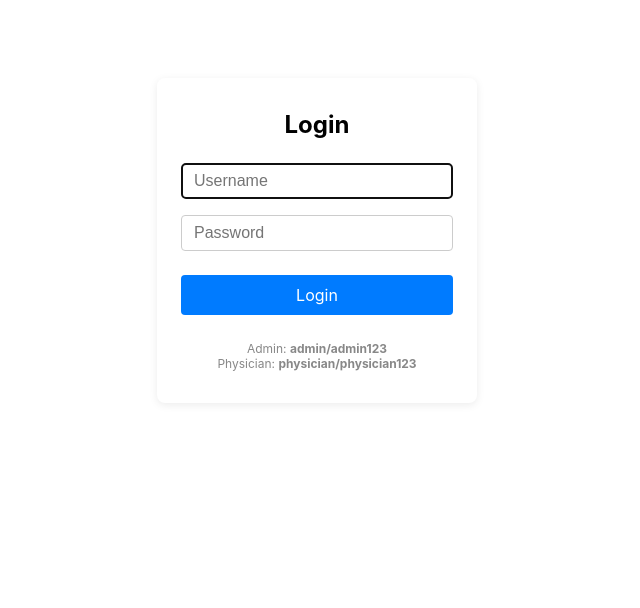
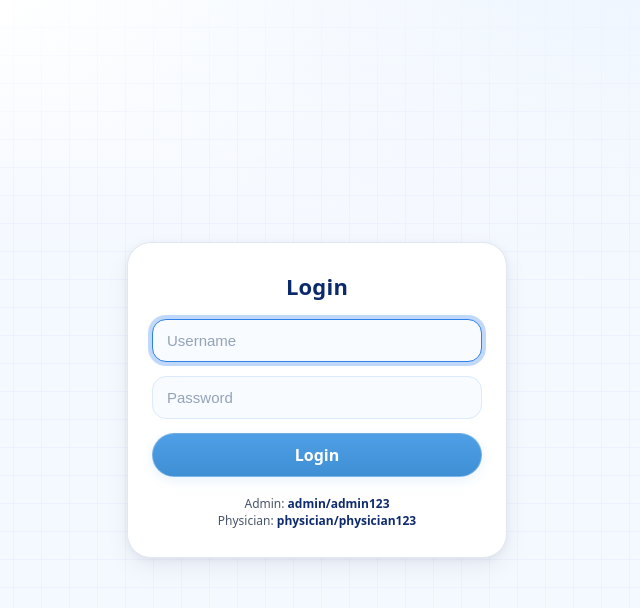
Before and after one commit to akbowen/ru-health-hack-2025, a React (Create React App) app in the folder frontend/: page / in a window 1280 px wide. Shown: the top 608 px of the page, without its empty margins (323-963 px from the left). Built offline with nearby package versions, Linux system fonts and the light colour scheme; no server answers.

Commit message:
login ui and logout

```diff
--- a/frontend/src/App.css
+++ b/frontend/src/App.css
@@ -189,7 +189,7 @@ button {
 .action-row{
   display: flex;
   gap: 10px;
-  margin: 0 0 14px 0;
+  margin: 50px 0 14px 0;
 }
 
 /* Physician debug banner */
--- a/frontend/src/App.tsx
+++ b/frontend/src/App.tsx
@@ -297,7 +297,7 @@ function App() {
       <header className="App-header">
         <h1>Provider Schedule Calendar</h1>
         <p>View and manage provider schedules across different sites</p>
-        <button className="btn btn-ghost logout-btn" onClick={handleLogout}>
+        <button className="logout-btn" onClick={handleLogout}>
           Logout
         </button>
         <nav className="admin-tabs" style={{ marginTop: 20 }}>
--- a/frontend/src/components/Login.css
+++ b/frontend/src/components/Login.css
@@ -1,60 +1,177 @@
-.login-container {
-  display: flex;
-  justify-content: center;
-  align-items: center;
-  min-height: 60vh;
+/* =========
+   Healthcare Login — Light, Calm, and Accessible
+   Palette: soft blues & neutrals; rounded controls; gentle shadows
+   ========= */
+
+:root {
+  --hc-bg: #f4f8ff;
+  --hc-bg-accent: #eaf3ff;
+  --hc-card: #ffffff;
+  --hc-text: #0f172a;          /* slate-900 */
+  --hc-muted: #475569;         /* slate-600 */
+  --hc-border: #e2e8f0;        /* slate-200 */
+  --hc-primary: #2f80ed;       /* calm medical blue */
+  --hc-primary-600: #1f6fe0;
+  --hc-primary-700: #185bb7;
+  --hc-focus: rgba(47, 128, 237, 0.3);
+  --hc-error: #b00020;
+  --hc-error-bg: #ffeaea;
+  --radius-lg: 18px;
+  --radius-xl: 24px;
+  --radius-pill: 9999px;
+  --shadow-soft: 0 10px 24px rgba(15, 23, 42, 0.06), 0 2px 8px rgba(15, 23, 42, 0.05);
+  --shadow-focus: 0 0 0 4px var(--hc-focus);
 }
 
-.login-form {
-  background: #fff;
-  border-radius: 8px;
-  box-shadow: 0 2px 8px rgba(0,0,0,0.08);
-  padding: 32px 24px;
-  width: 320px;
+*,
+*::before,
+*::after { box-sizing: border-box; }
+
+html, body {
+  height: 100%;
+  background: var(--hc-bg);
+  color: var(--hc-text);
+  font-family: ui-sans-serif, system-ui, -apple-system, Segoe UI, Roboto, Helvetica, Arial, "Apple Color Emoji", "Segoe UI Emoji";
+}
+
+/* Subtle medical background: soft radial + grid */
+.login-page {
+  min-height: 100vh;
+  padding: 32px 16px;
+  display: flex;
+  align-items: center;
+  justify-content: center;
+  background:
+    radial-gradient(1200px 600px at 80% -10%, var(--hc-bg-accent) 0%, transparent 60%) no-repeat,
+    linear-gradient(180deg, #ffffff 0%, var(--hc-bg) 30%, var(--hc-bg) 100%);
+  position: relative;
+}
+
+.login-page::before {
+  content: "";
+  position: absolute;
+  inset: 0;
+  background-image:
+    linear-gradient(0deg, rgba(99, 102, 241, 0.04) 1px, transparent 1px),
+    linear-gradient(90deg, rgba(99, 102, 241, 0.04) 1px, transparent 1px);
+  background-size: 28px 28px, 28px 28px;
+  mask-image: radial-gradient(60% 60% at 50% 50%, #000 60%, transparent 100%);
+  pointer-events: none;
+}
+
+/* Card */
+.login-card {
+  width: 100%;
+  max-width: 380px;
+  background: var(--hc-card);
+  border: 1px solid var(--hc-border);
+  border-radius: var(--radius-xl);
+  box-shadow: var(--shadow-soft);
+  padding: 28px 24px;
   display: flex;
   flex-direction: column;
-  gap: 16px;
+  gap: 14px;
+  position: relative;
 }
 
-.login-form h2 {
-  margin: 0 0 8px 0;
+/* Title */
+.title {
+  margin: 0 0 4px 0;
+  text-align: center;
+  font-size: 22px;
+  font-weight: 700;
+  letter-spacing: 0.2px;
+  color: #0b2a6b;
+}
+
+/* Inputs */
+.input {
+  width: 100%;
+  padding: 12px 14px;
+  border: 1px solid #dbeafe;         /* light blue border */
+  background: #f8fbff;               /* very light blue fill */
+  border-radius: 14px;                /* curved shape */
+  font-size: 15px;
+  outline: none;
+  transition: box-shadow 160ms ease, border-color 160ms ease, background 160ms ease, transform 80ms ease;
+}
+
+.input::placeholder {
+  color: #94a3b8;                     /* slate-400 */
+}
+
+.input:hover {
+  background: #f1f7ff;
+  border-color: #c7e0ff;
+}
+
+.input:focus {
+  border-color: var(--hc-primary);
+  box-shadow: var(--shadow-focus);
+}
+
+/* Button */
+.btn {
+  display: inline-flex;
+  align-items: center;
+  justify-content: center;
+  gap: 8px;
+  width: 100%;
+  border: none;
+  cursor: pointer;
+  padding: 12px 16px;
+  font-size: 16px;
+  font-weight: 600;
+  transition: transform 80ms ease, box-shadow 160ms ease, background-color 160ms ease;
+  border-radius: var(--radius-pill);       /* pill/curved */
+}
+
+.btn-primary {
+  background: linear-gradient(180deg, var(--hc-primary) 0%, var(--hc-primary-600) 100%);
+  color: #fff;
+  box-shadow: 0 6px 16px rgba(47, 128, 237, 0.25);
+}
+
+.btn-primary:hover {
+  transform: translateY(-1px);
+  background: linear-gradient(180deg, var(--hc-primary-600) 0%, var(--hc-primary-700) 100%);
+  box-shadow: 0 10px 22px rgba(47, 128, 237, 0.30);
+}
+
+.btn-primary:active {
+  transform: translateY(0);
+  box-shadow: 0 4px 12px rgba(47, 128, 237, 0.22);
+}
+
+/* Error */
+.alert {
+  border-radius: 12px;
+  padding: 10px 12px;
+  font-size: 14px;
   text-align: center;
 }
 
-.login-form input {
-  padding: 8px 12px;
-  border: 1px solid #ccc;
-  border-radius: 4px;
-  font-size: 16px;
+.alert-error {
+  color: var(--hc-error);
+  background: var(--hc-error-bg);
+  border: 1px solid #ffc7c7;
 }
 
-.login-form button {
-  background: #007bff;
-  color: #fff;
-  border: none;
-  border-radius: 4px;
-  padding: 10px 0;
-  font-size: 16px;
-  cursor: pointer;
-  margin-top: 8px;
+/* Hint */
+.muted-hint {
+  margin-top: 4px;
+  text-align: center;
+  font-size: 12px;
+  color: var(--hc-muted);
 }
 
-.login-form button:hover {
-  background: #0056b3;
+.muted-hint b {
+  color: #0f2b6f;
+  font-weight: 700;
 }
 
-.login-error {
-  color: #b00020;
-  background: #ffeaea;
-  border-radius: 4px;
-  padding: 6px 10px;
-  margin-bottom: 8px;
-  text-align: center;
+/* Small screens tweaks */
+@media (max-width: 360px) {
+  .login-card { padding: 24px 18px; }
+  .title { font-size: 20px; }
 }
-
-.login-hint {
-  font-size: 12px;
-  color: #888;
-  margin-top: 10px;
-  text-align: center;
-}
--- a/frontend/src/components/Login.tsx
+++ b/frontend/src/components/Login.tsx
@@ -22,11 +22,12 @@ const Login: React.FC<LoginProps> = ({ onLogin }) => {
   };
 
 return (
-    <div className="login-container">
-      <form className="login-form" onSubmit={handleSubmit}>
-        <h2>Login</h2>
-        {error && <div className="login-error">{error}</div>}
+  <div className="login-page">
+    <form className="login-card" onSubmit={handleSubmit}>
+      <h2 className="title">Login</h2>
+      {error && <div className="alert alert-error login-error">{error}</div>}
       <input
+        className="input"
         type="text"
         placeholder="Username"
         value={username}
@@ -34,13 +35,14 @@ const Login: React.FC<LoginProps> = ({ onLogin }) => {
         autoFocus
       />
       <input
+        className="input"
         type="password"
         placeholder="Password"
         value={password}
         onChange={e => setPassword(e.target.value)}
       />
-        <button type="submit">Login</button>
-        <div className="login-hint">
+      <button className="btn btn-primary" type="submit">Login</button>
+      <div className="muted-hint">
         <div>Admin: <b>admin/admin123</b></div>
         <div>Physician: <b>physician/physician123</b></div>
       </div>
```
Lines whose indentation alone changed are shown as unchanged.
